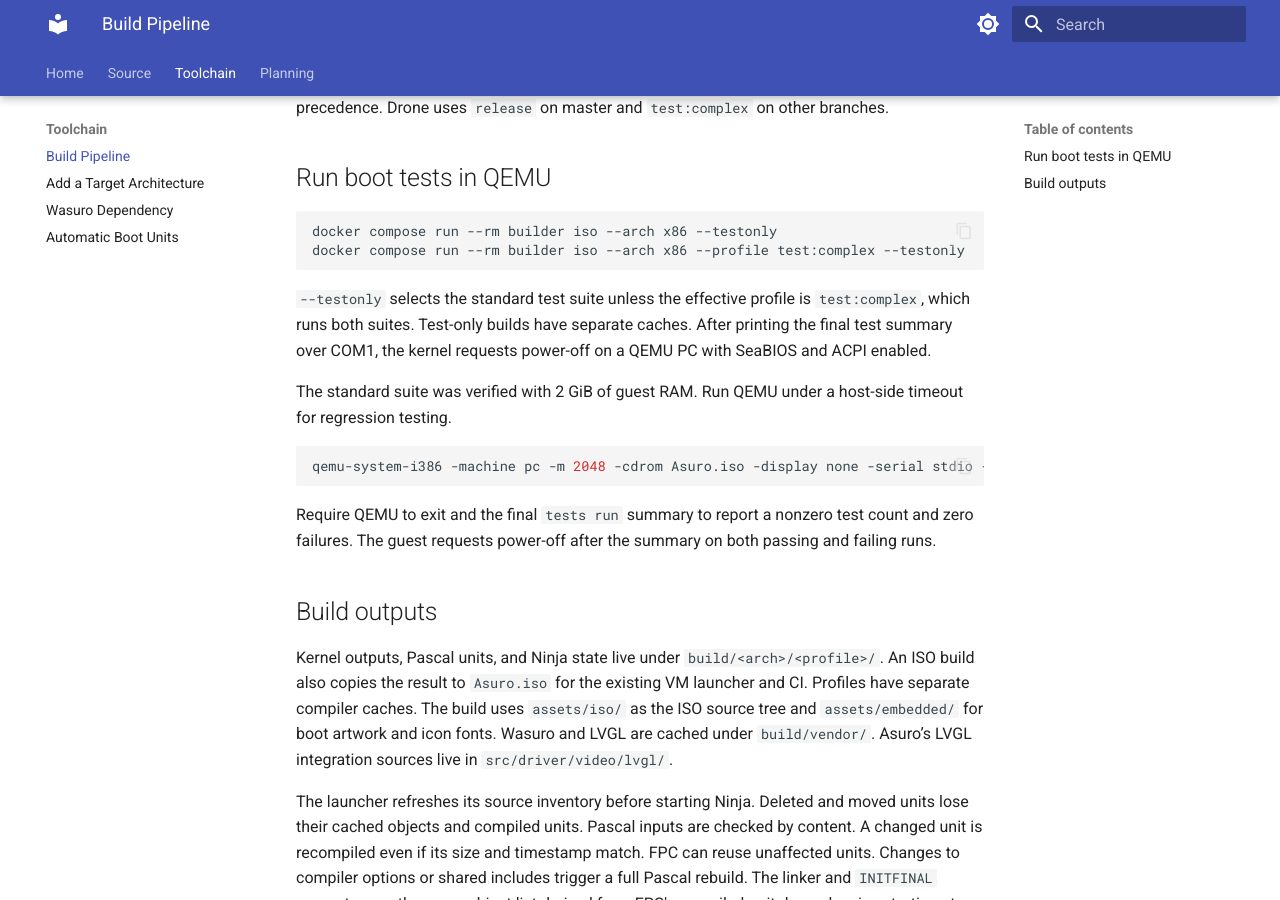
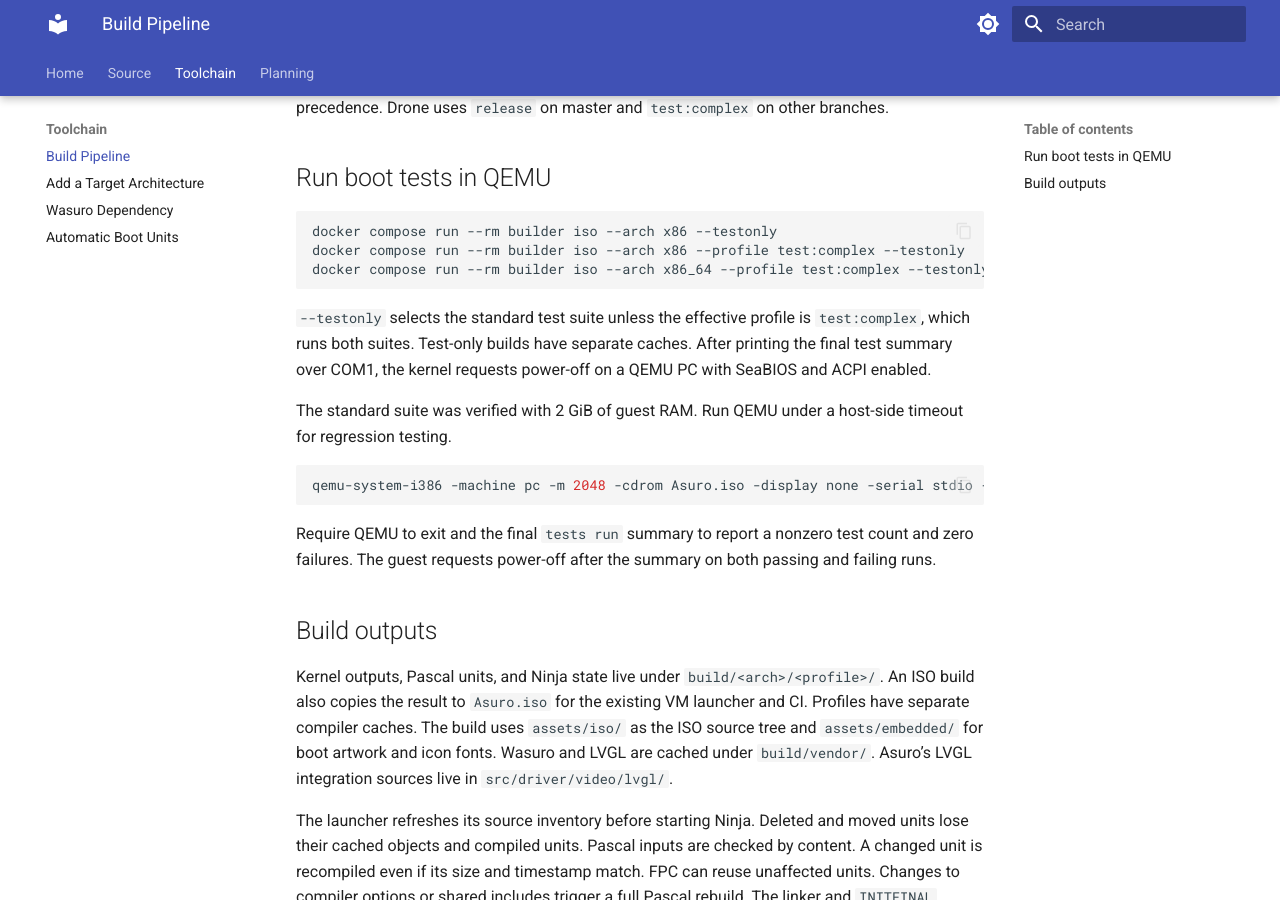
Before and after one commit to t3hn3rd/Asuro, an MkDocs documentation site: the page built from doc/toolchain/compile.md, in a window 1280 px wide and 900 px high, scrolled down 996 px. Built offline with MkDocs 1.6.1 and Material for MkDocs 9.7.7, drawn with Linux system fonts in a browser that asks for light colours.

Commit message:
Support native x86-64 shutdown in the test-only profile

````diff
--- a/doc/toolchain/compile.md
+++ b/doc/toolchain/compile.md
@@ -33,6 +33,7 @@ The default is `all --arch x86 --profile release`. The `x86` and `x86_64` recipe
 ```sh
 docker compose run --rm builder iso --arch x86 --testonly
 docker compose run --rm builder iso --arch x86 --profile test:complex --testonly
+docker compose run --rm builder iso --arch x86_64 --profile test:complex --testonly
 ```
 
 `--testonly` selects the standard test suite unless the effective profile is `test:complex`, which runs both suites. Test-only builds have separate caches. After printing the final test summary over COM1, the kernel requests power-off on a QEMU PC with SeaBIOS and ACPI enabled.
````
Also changed, not shown: 3 other files.
